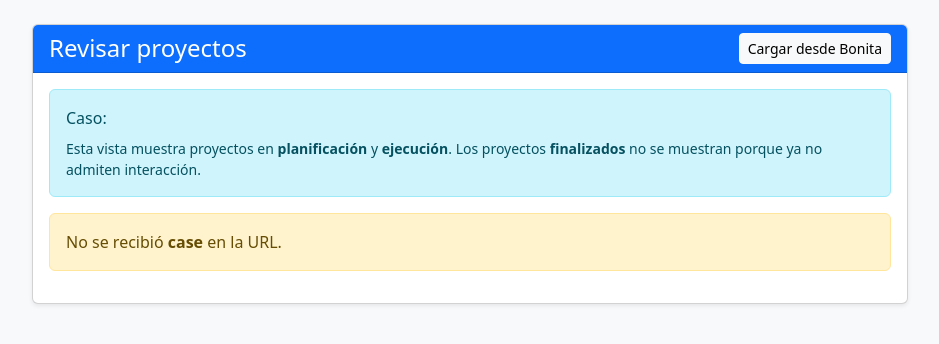
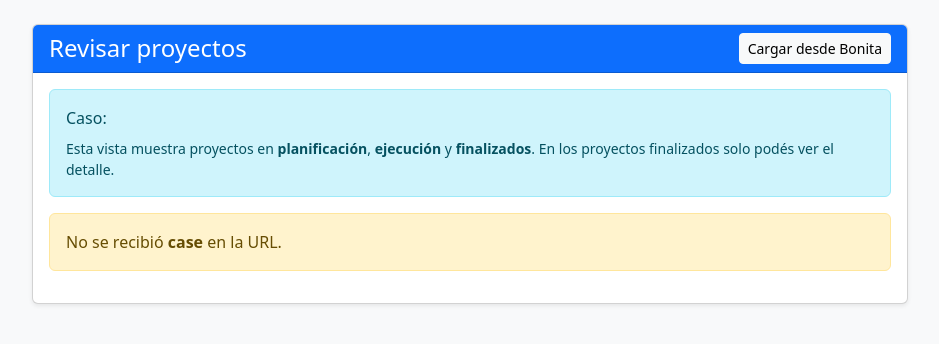
Before and after one commit to tobinapoli/api-front-bonita, a Django app: page /bonita/revisar/ in a window 1280 px wide. Shown: the part 56-400 px from the top of the page, without its empty margins (170-1109 px from the left). Run offline with Django 5.2, Linux system fonts and the light colour scheme.

Commit message:
revision de finalizados

```diff
--- a/bonita/templates/bonita/revisar.html
+++ b/bonita/templates/bonita/revisar.html
@@ -12,7 +12,7 @@
   <div class="container">
     <a class="navbar-brand" href="/bonita/login/">ProjectPlanning</a>
 
-    <!-- NUEVO: botón para terminar la colaboración de la red -->
+    <!-- Botón para terminar la colaboración de la red -->
     <button id="btnSalirRed" class="btn btn-outline-light btn-sm ms-auto" onclick="salirRed()">
       Cerrar sesión Red de ONGs
     </button>
@@ -29,8 +29,8 @@
       <div class="alert alert-info mb-3">
         Caso: <code id="caseOut">{{ request.GET.case }}</code>
         <div class="small mt-2">
-          Esta vista muestra proyectos en <strong>planificación</strong> y <strong>ejecución</strong>.
-          Los proyectos <strong>finalizados</strong> no se muestran porque ya no admiten interacción.
+          Esta vista muestra proyectos en <strong>planificación</strong>, <strong>ejecución</strong> y
+          <strong>finalizados</strong>. En los proyectos finalizados solo podés ver el detalle.
         </div>
       </div>
       <div id="panel"></div>
@@ -88,6 +88,9 @@
     if (e === "ejecucion") {
       return "El proyecto está en ejecución: podés monitorear su avance.";
     }
+    if (e === "finalizado") {
+      return "El proyecto está finalizado: podés ver el detalle y el historial.";
+    }
     return "";
   }
 
@@ -109,13 +112,11 @@
       return;
     }
 
-    const lista = (j.proyectos || []).filter(
-      p => normalizarEstado(p.estado) !== "finalizado"
-    );
+    const lista = j.proyectos || [];
 
     if (lista.length === 0) {
       panel.innerHTML =
-        `<div class="alert alert-secondary">No hay proyectos en planificación o ejecución.</div>`;
+        `<div class="alert alert-secondary">No hay proyectos para este caso.</div>`;
       return;
     }
 
@@ -133,13 +134,17 @@
                   onclick="verPedidos(${idp})">
             Ver pedidos
           </button>`;
-      }
-
-      if (estado === "ejecucion") {
+      } else if (estado === "ejecucion") {
         botonHTML = `
           <button class="btn btn-sm btn-outline-success"
                   onclick="verMonitoreo(${idp})">
             Monitorear
+          </button>`;
+      } else if (estado === "finalizado") {
+        botonHTML = `
+          <button class="btn btn-sm btn-outline-dark"
+                  onclick="verMonitoreo(${idp})">
+            Ver detalle
           </button>`;
       }
 
@@ -204,7 +209,7 @@
       `/bonita/monitoreo/?case=${encodeURIComponent(caseId)}&proyecto=${encodeURIComponent(proyectoId)}&rol=red_ongs`;
   }
 
-  // NUEVO: terminar colaboración de la Red de ONGs (seguirColaborando = false)
+  // Terminar colaboración de la Red de ONGs (seguirColaborando = false)
   async function salirRed() {
     const caseId = qp("case");
     if (!caseId) {
```
